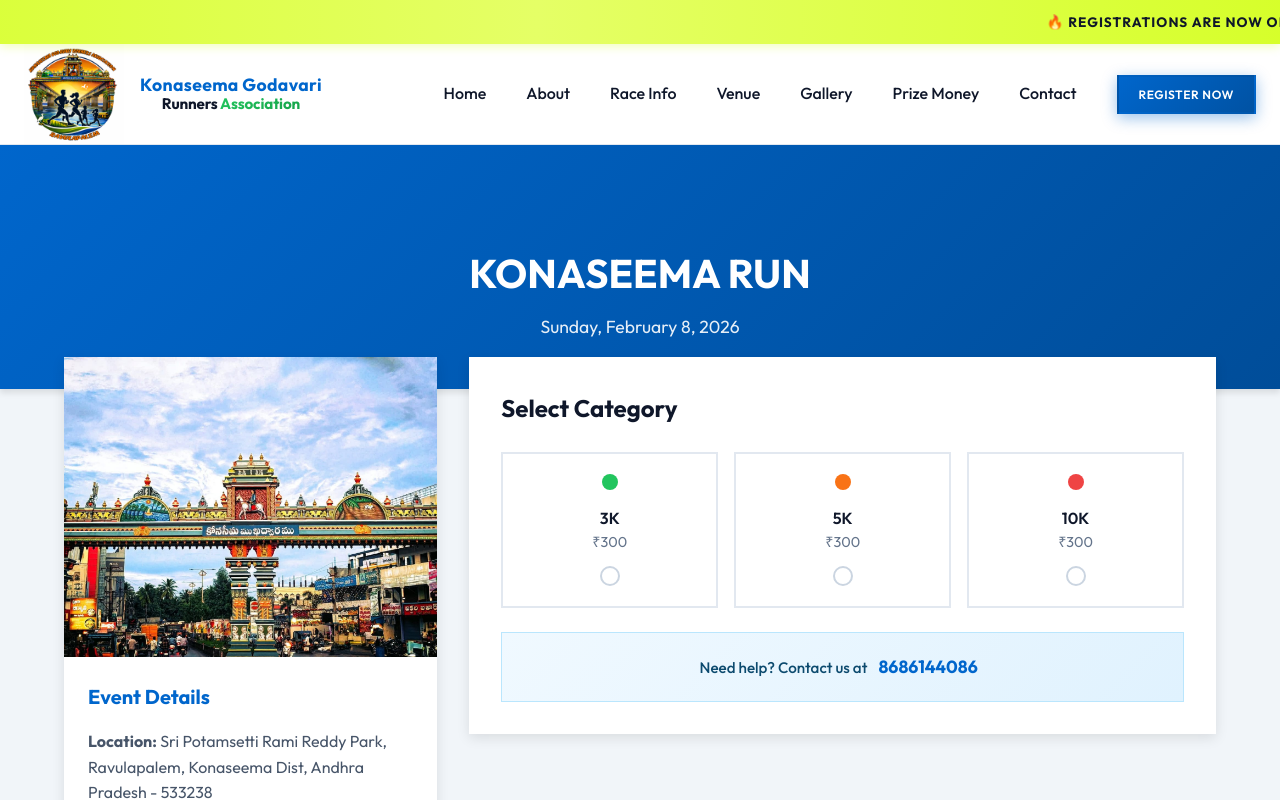
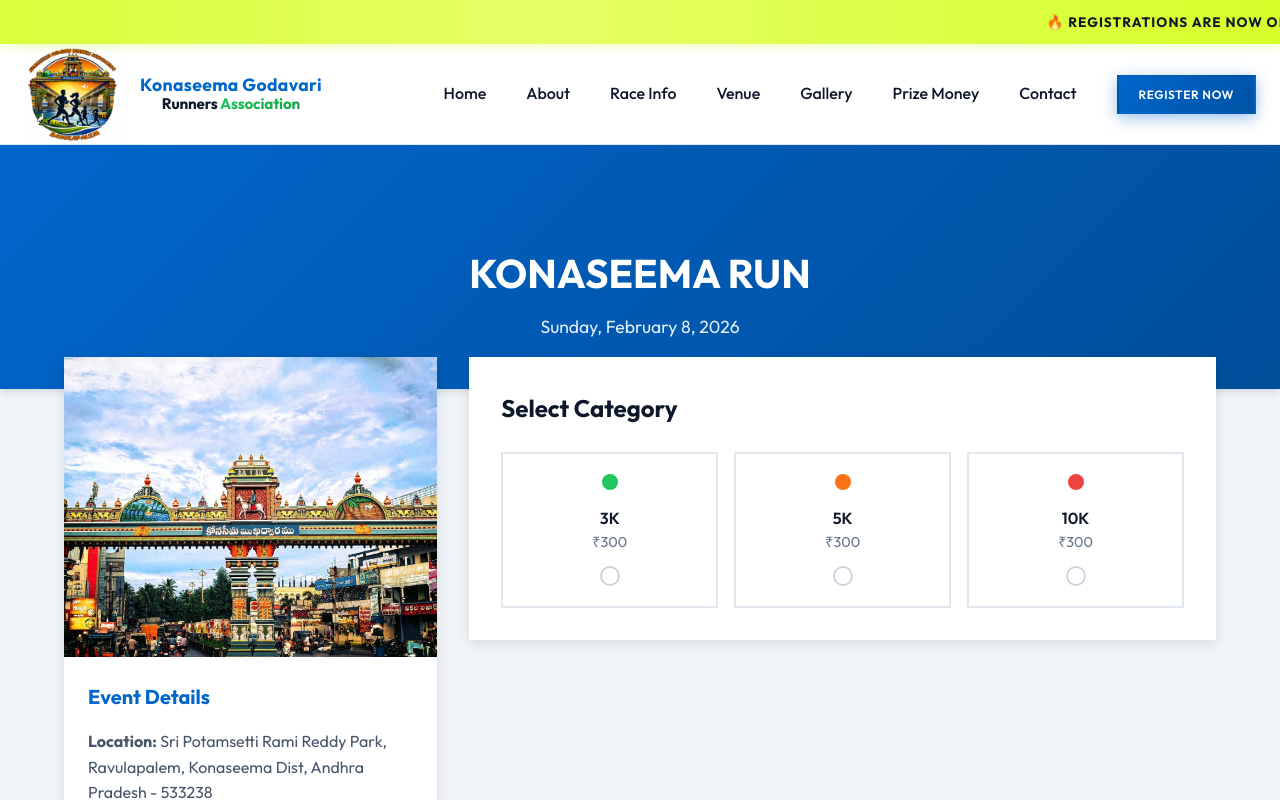
Before and after one commit to kgrunnersravulapalem-ui/event-website, a Next.js app: page /register in a window 1280 px wide. Shown: the top 800 px of the page. Built offline with nearby package versions, Linux system fonts and the light colour scheme.

Commit message:
Payment stopped

```diff
--- a/app/register/page.tsx
+++ b/app/register/page.tsx
@@ -307,14 +307,14 @@
                     </div>
 
                     {/* Contact Support Section */}
-                    <div className={styles.supportSection}>
+                    {/* <div className={styles.supportSection}>
                         <p className={styles.supportText}>
                             Need help? Contact us at{' '}
                             <a href="tel:+918686144086" className={styles.supportPhone}>
                                 8686144086
                             </a>
                         </p>
-                    </div>
+                    </div> */}
 
                     {selectedCategory && (
                         <motion.form
@@ -322,6 +322,7 @@
                             initial={{ opacity: 0, height: 0 }}
                             animate={{ opacity: 1, height: 'auto' }}
                             onSubmit={handleSubmit}
+                            style={{ display: 'none' }}
                         >
                             <h3>Participant Information</h3>
                             <div className={styles.fieldGroup}>
```
